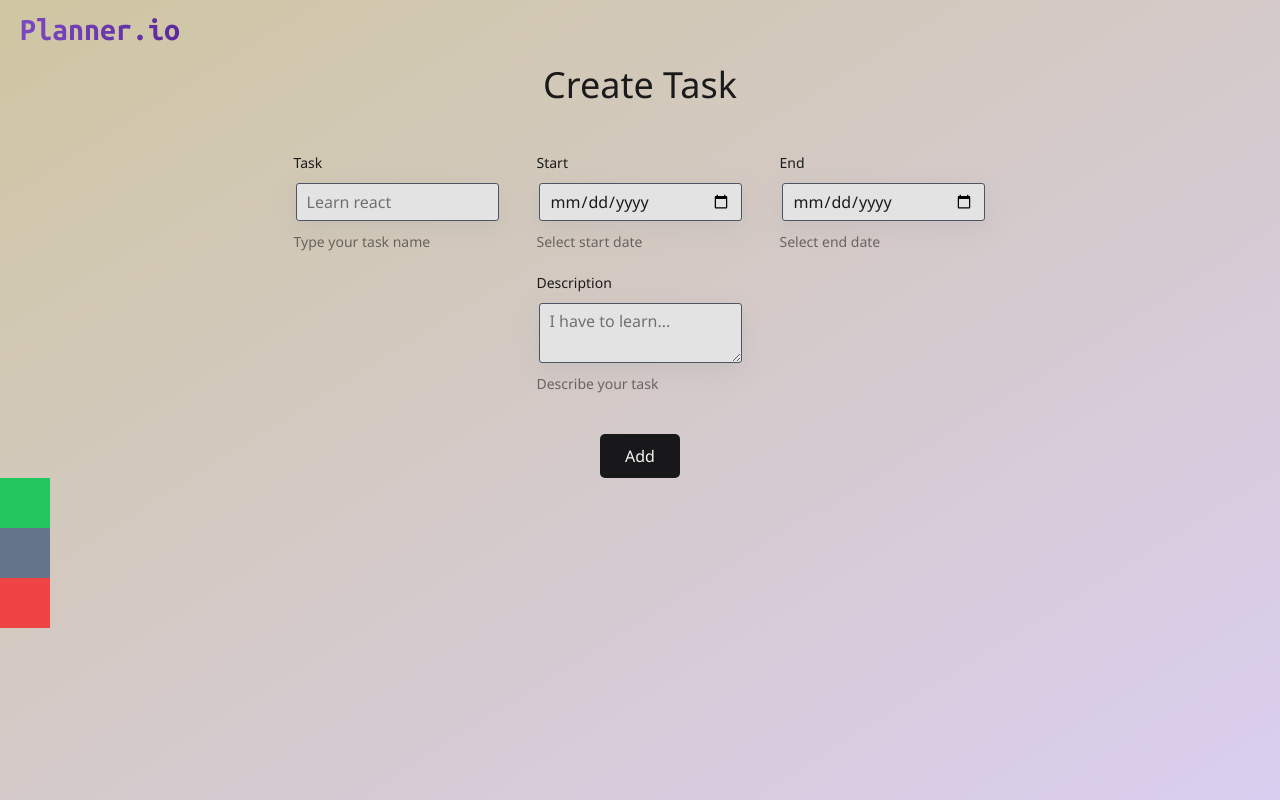
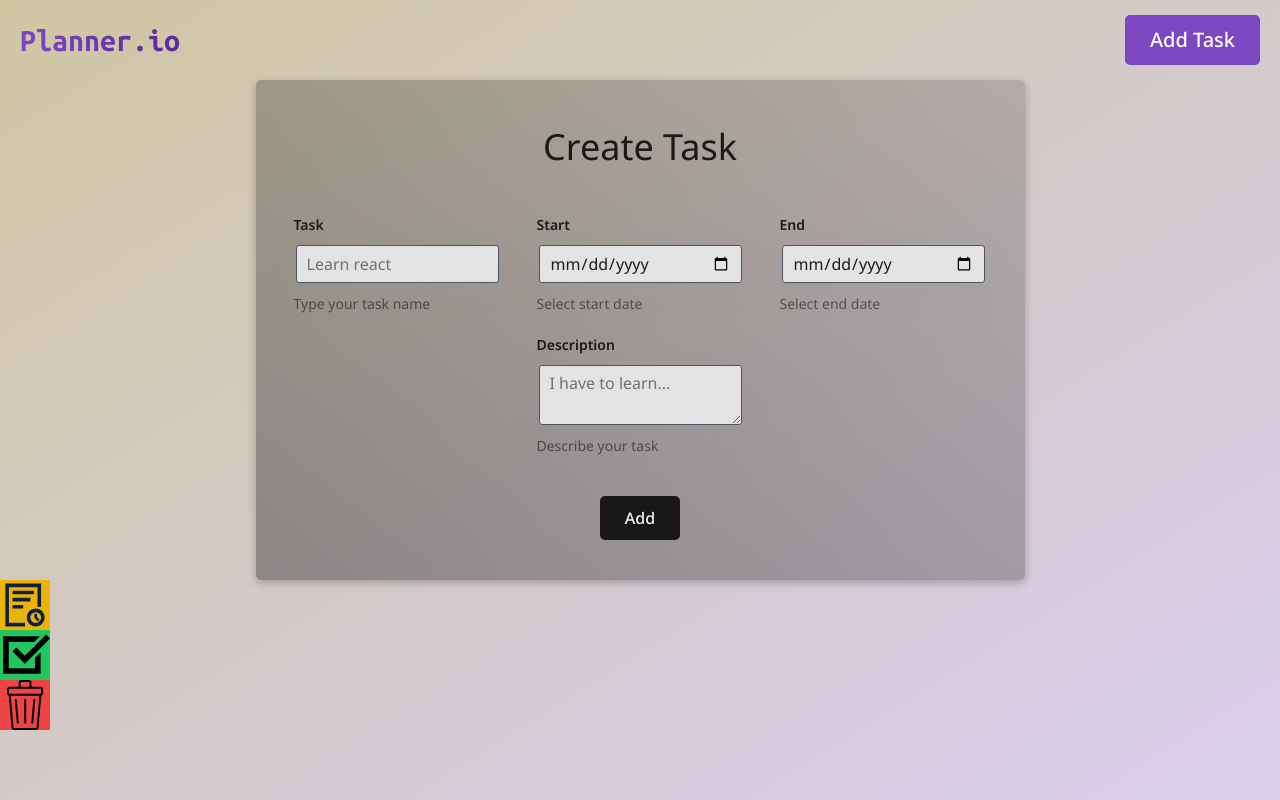
Before and after one commit to Biszku/ts-grab-and-drop-app, a website built with Vite: page index.html in a window 1280 px wide. Built offline with nearby package versions, Linux system fonts and the light colour scheme.

Commit message:
added button for form control

```diff
--- a/index.html
+++ b/index.html
@@ -9,24 +9,36 @@
   </head>
   <body>
     <header>
-      <div class="flex px-[2rem] py-[0.5rem]">
+      <div class="flex justify-between items-center px-[2rem] py-[1.5rem]">
         <h1
           class="text-[3.2rem] text-transparent bg-clip-text header_h1 w-min select-none"
         >
           Planner.io
         </h1>
+        <button
+          class="bg-[#7c48c1] text-[#FFFEF1] text-[2rem] font-[500] px-[2.5rem] py-[1rem] rounded-lg hover:opacity-90"
+          type="submit"
+          id="submit-form-btn"
+        >
+          Add Task
+        </button>
       </div>
     </header>
     <main>
       <section>
         <article class="flex justify-center">
-          <div class="flex flex-col items-center gap-[4rem]">
+          <div
+            class="flex flex-col items-center gap-[4rem] rounded-[0.5rem] p-[4rem] form-bg"
+          >
             <p class="text-[3.6rem]">Create Task</p>
-            <form class="grid grid-cols-3 gap-x-[4rem] gap-y-[2rem]">
+            <form
+              class="grid grid-cols-3 gap-x-[4rem] gap-y-[2rem]"
+              id="adding-form"
+            >
               <div class="flex flex-col gap-[1rem]">
                 <label
                   for="taskName"
-                  class="text-[1.4rem] relative left-[-.2rem]"
+                  class="text-[1.4rem] font-[600] relative left-[-.2rem]"
                   >Task</label
                 >
                 <input
@@ -43,7 +55,7 @@
               <div class="flex flex-col gap-[1rem]">
                 <label
                   for="startDate"
-                  class="text-[1.4rem] relative left-[-.2rem]"
+                  class="text-[1.4rem] font-[600] relative left-[-.2rem]"
                   >Start</label
                 >
                 <input
@@ -59,7 +71,7 @@
               <div class="flex flex-col gap-[1rem]">
                 <label
                   for="endDate"
-                  class="text-[1.4rem] relative left-[-.2rem]"
+                  class="text-[1.4rem] font-[600] relative left-[-.2rem]"
                   >End</label
                 >
                 <input
@@ -75,7 +87,7 @@
               <div class="flex flex-col gap-[1rem] col-start-2">
                 <label
                   for="description"
-                  class="text-[1.4rem] relative left-[-.2rem]"
+                  class="text-[1.4rem] font-[600] relative left-[-.2rem]"
                   >Description</label
                 >
                 <textarea
@@ -91,28 +103,31 @@
               <div
                 class="col-start-2 row-start-3 mt-[2rem] justify-self-center"
               >
-                <button
-                  class="bg-zinc-900 text-neutral-100 w-min px-[2.5rem] py-[1rem] rounded-lg hover:opacity-90"
+                <input
+                  class="bg-zinc-900 text-neutral-100 font-[500] w-min px-[2.5rem] py-[1rem] rounded-lg hover:opacity-90"
                   type="submit"
-                  id="submit-form-btn"
-                >
-                  Add
-                </button>
+                  value="Add"
+                />
               </div>
             </form>
           </div>
         </article>
         <article id="container"></article>
-        <article
-          class="w-[5rem] h-[5rem] bg-green-500"
-          id="pendingTasks"
-        ></article>
-        <article
-          class="w-[5rem] h-[5rem] bg-slate-500"
-          id="finishedTasks"
-        ></article>
-        <article class="w-[5rem] h-[5rem] bg-red-500" id="moveToBin"></article>
       </section>
+      <article>
+        <div class="w-[5rem] h-[5rem] bg-yellow-500" id="pendingTasks">
+          <img
+            src="./src/assets/contract-pending-line-svgrepo-com.svg"
+            alt="pending icon"
+          />
+        </div>
+        <div class="w-[5rem] h-[5rem] bg-green-500" id="finishedTasks">
+          <img src="./src/assets/task-svgrepo-com.svg" alt="finished icon" />
+        </div>
+        <div class="w-[5rem] h-[5rem] bg-red-500" id="moveToBin">
+          <img src="./src/assets/bin-svgrepo-com.svg" alt="bin icon" />
+        </div>
+      </article>
       <footer></footer>
     </main>
     <div class="background_container--animation">
```
